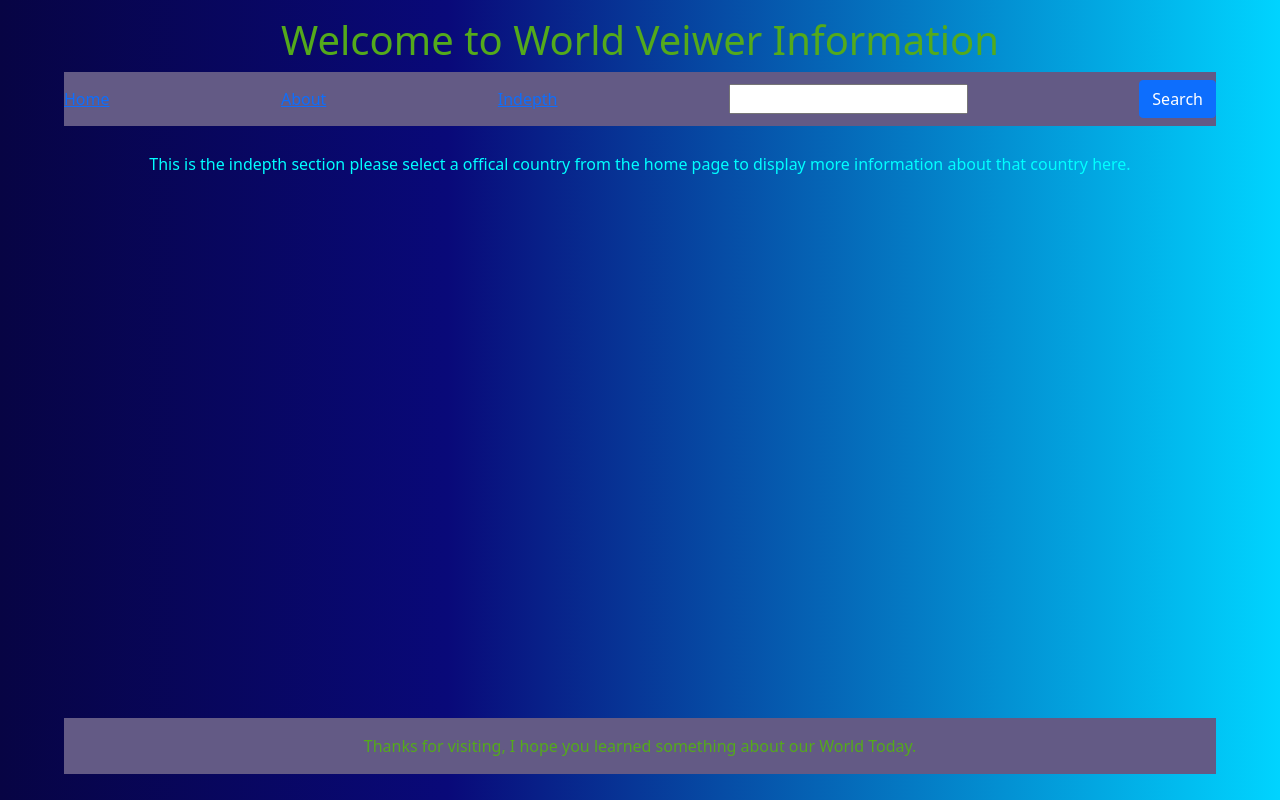
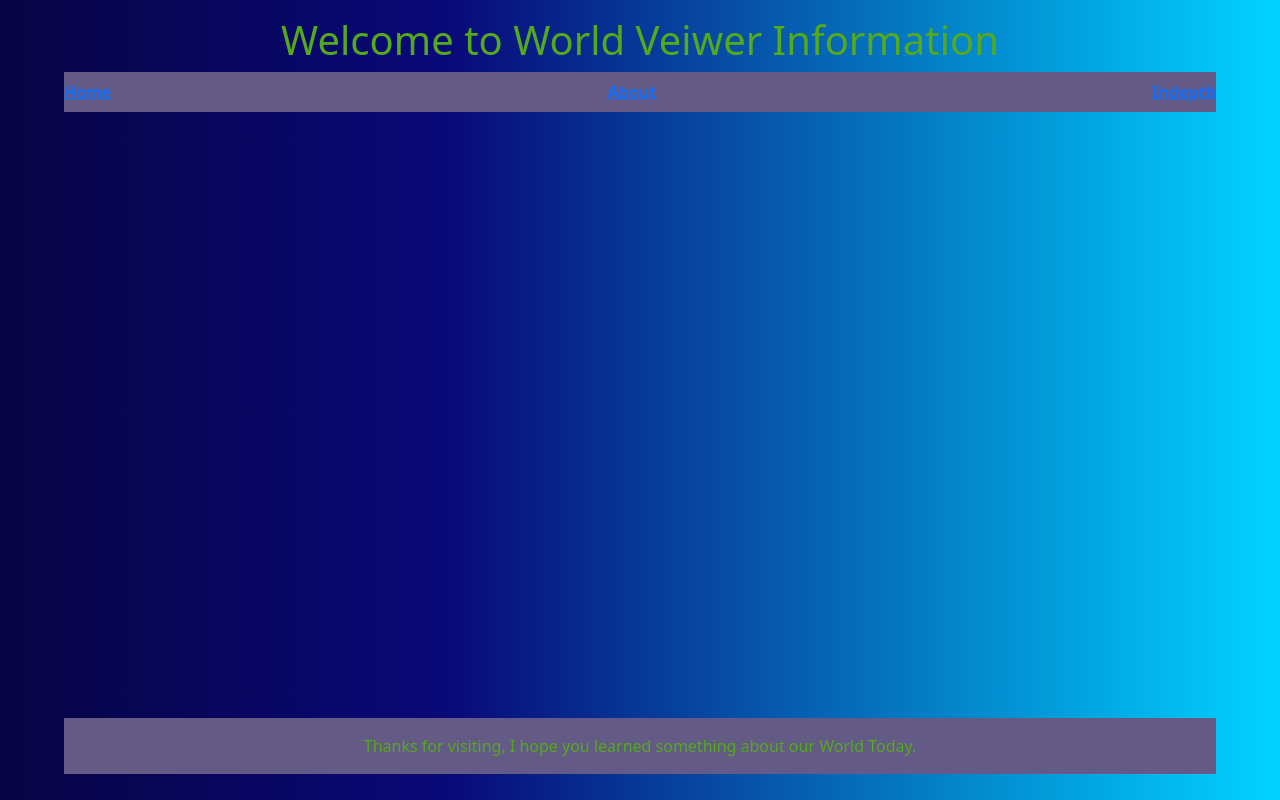
Before and after one commit to Derek-n00192978/vue-ca1, a Vue app: page /indepth in a window 1280 px wide. Built offline with nearby package versions, Linux system fonts and the light colour scheme; no server answers.

Commit message:
Link from Country Name Started 21-10-2021

```diff
--- a/src/components/CountryViewer.vue
+++ b/src/components/CountryViewer.vue
@@ -2,8 +2,10 @@
     <div>
             <b-card>
                 <p>{{ country.flag }}</p>
-                <p>Common name: {{ country.name.common }} </p>
-                <p>Offical name: {{ country.name.official }}</p>
+                <!--21-10-2021 Name Of Countyry made into a link-->
+                <p><b>Name:</b><router-link :to="{name: 'country', params: {counrty: country.name.common}}"> {{ country.name.common }} </router-link></p>
+                <p><b>Offical name:</b> {{ country.name.official }}</p>
+                <p><b>Capital:</b> {{ country.capital[0] }}</p>
             </b-card>
     </div>
 </template>
--- a/src/components/NavBar.vue
+++ b/src/components/NavBar.vue
@@ -1,16 +1,9 @@
 <template>
     <div class="navbar" id="topnav">
-            <router-link :to="{name: 'home'}">Home</router-link>
-            <router-link :to="{name: 'about'}">About</router-link>
-            <router-link :to="{name: 'indepth'}">Indepth</router-link>
-
-        <input type="text" class="float-end" v-model="term" v-on:keyup.enter="searchCountries()" />
-			<b-button class="float-end" variant="primary" @click="Countries()"
-				>Search</b-button
-			>
-
-    </div>
-
+            <router-link :to="{name: 'home'}"><b>Home</b></router-link>
+            <router-link :to="{name: 'about'}"><b>About</b></router-link>
+            <router-link :to="{name: 'indepth'}"><b>Indepth</b></router-link>
+         </div>
 </template>
 <script>
 import axios from "axios";
--- a/src/pages/About.vue
+++ b/src/pages/About.vue
@@ -13,7 +13,7 @@
         </p>
         <br>
         <p>
-            The Information on the Home page is of a Country Flag, its common Name and its Officall Name. If you click on the offical name you will be brought to a new section of the webpage where more information of that country will be displayed. From there you can click on the map link and then you will be brought to a feed from Google Maps where you will view a map of the country.
+            The Information on the Home page is of a Country Flag, its Name, its Offical Name and Capital. If you click on the name <b>(Highlighted Blue)</b> you will be brought to a new section of the webpage where more information of that country will be displayed. From there you can click on the map link and then you will be brought to a feed from Google Maps where you will view a map of the country.
         </p>
         <br>
         <p>
--- a/src/pages/Home.vue
+++ b/src/pages/Home.vue
@@ -34,8 +34,7 @@ export default {
                  response => {
                  console.log(response.data)
                  this.countries = response.data
-             }
-             )
+             })
              .catch(error => console.log(error))
     }
 }
--- a/src/pages/Indepth.vue
+++ b/src/pages/Indepth.vue
@@ -1,21 +1,27 @@
 <!--New page added on 14-10-2021-->
 <template>
-    <div class="indebth">
-        <p>
-            This is the indepth section please select a offical country from the home page to display more information about that country here.
-        </p>
-    </div>
+       <div>
+           {{ $route.params.country }}
+       </div>
 </template>
 
 <script>
+import axios from 'axios'
     export default {
-        name:'Indebth'
+        name: 'Country',
+        mounted(){
+            axios
+                .get(`https://restcountries.com/v3.1/name/${this.$route.params.country}?fullTEXT=true`)
+                .then(response => {
+                    console.log(response.data)
+                    this.countries = response.data
+                })
+                .catch(error => console.log(error))
+        }
     }
 </script>
 
+
 <style>
-    .indebth{
-        text-align: center;
-        color:aqua;
-    }
+
 </style>
```
